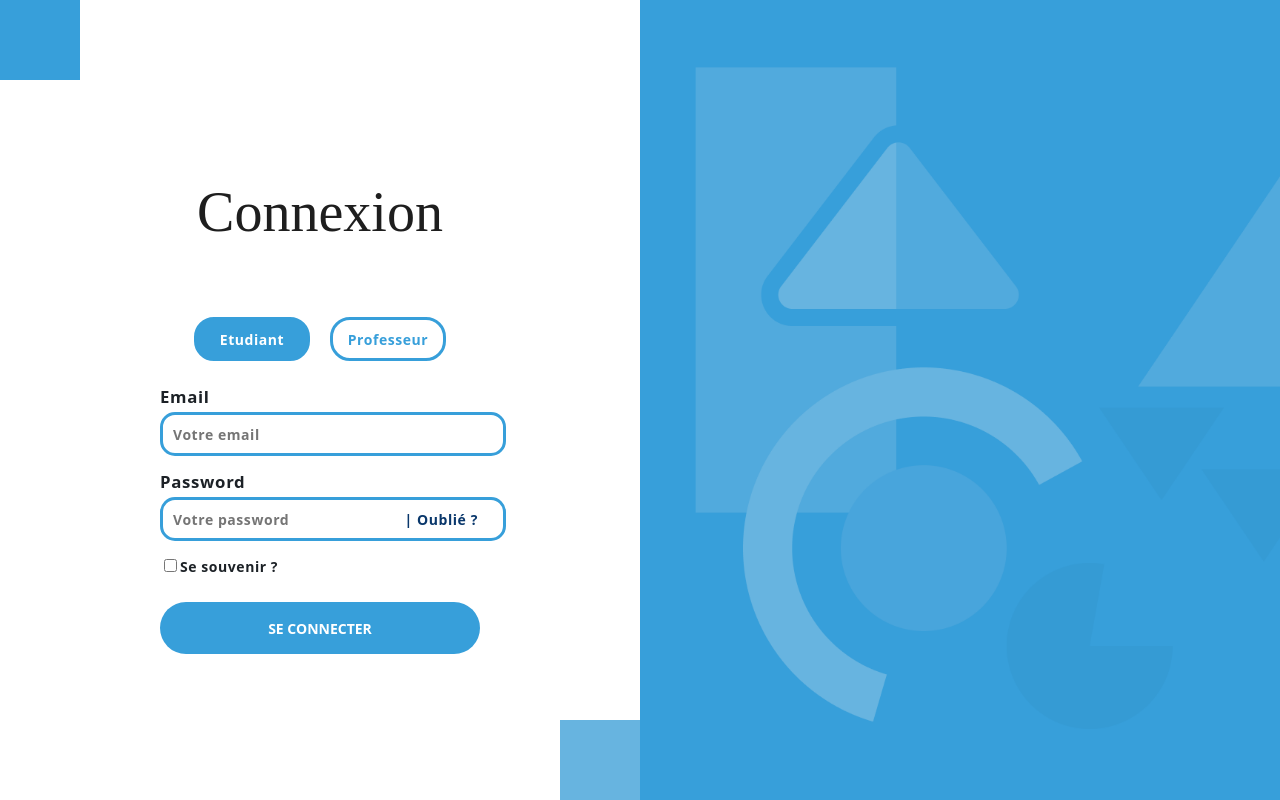
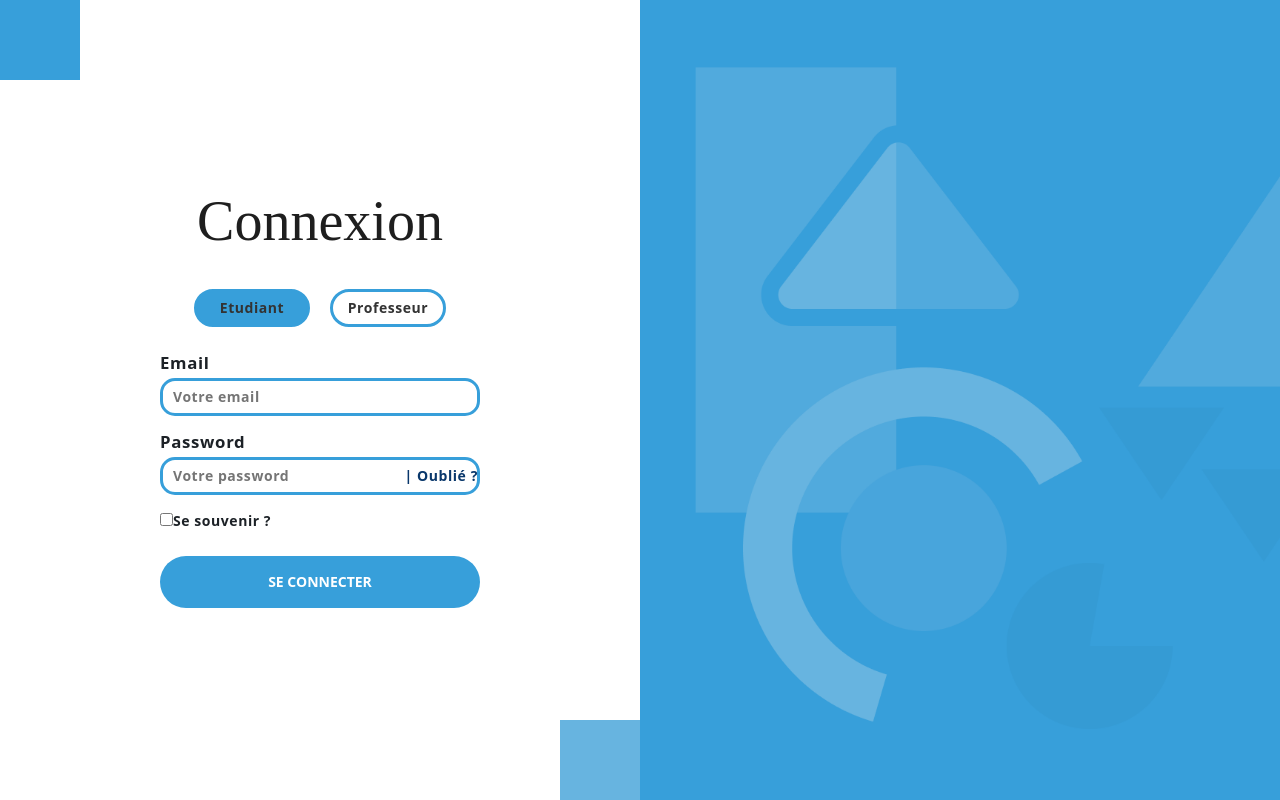
Before and after one commit to xdark-git/isi_school, a React (Create React App) app in the folder frontend/: page / in a window 1280 px wide. Built offline with nearby package versions, Linux system fonts and the light colour scheme.

Commit message:
changing style

```diff
--- a/frontend/src/index.css
+++ b/frontend/src/index.css
@@ -1,4 +1,4 @@
-body {
+/* body {
   margin: 0;
   font-family: -apple-system, BlinkMacSystemFont, 'Segoe UI', 'Roboto', 'Oxygen',
     'Ubuntu', 'Cantarell', 'Fira Sans', 'Droid Sans', 'Helvetica Neue',
@@ -6,8 +6,18 @@
   -webkit-font-smoothing: antialiased;
   -moz-osx-font-smoothing: grayscale;
 }
-
+*/
 code {
   font-family: source-code-pro, Menlo, Monaco, Consolas, 'Courier New',
     monospace;
 }
+
+* {
+  box-sizing: border-box;
+  margin: 0;
+  padding: 0;
+  font-family: "Open Sans", sans-serif;
+  font-size: 14px;
+  color: #333;
+  /* background: #edeff2; */
+}
```
